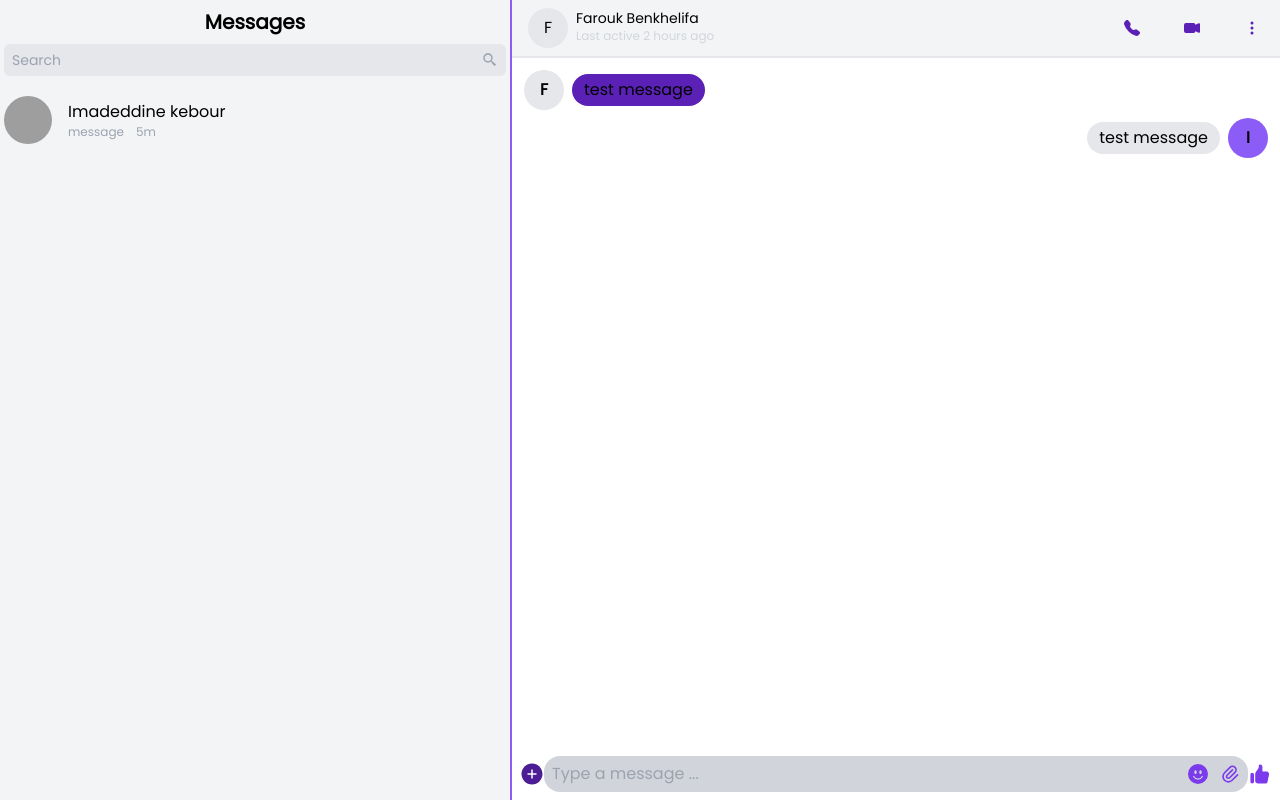
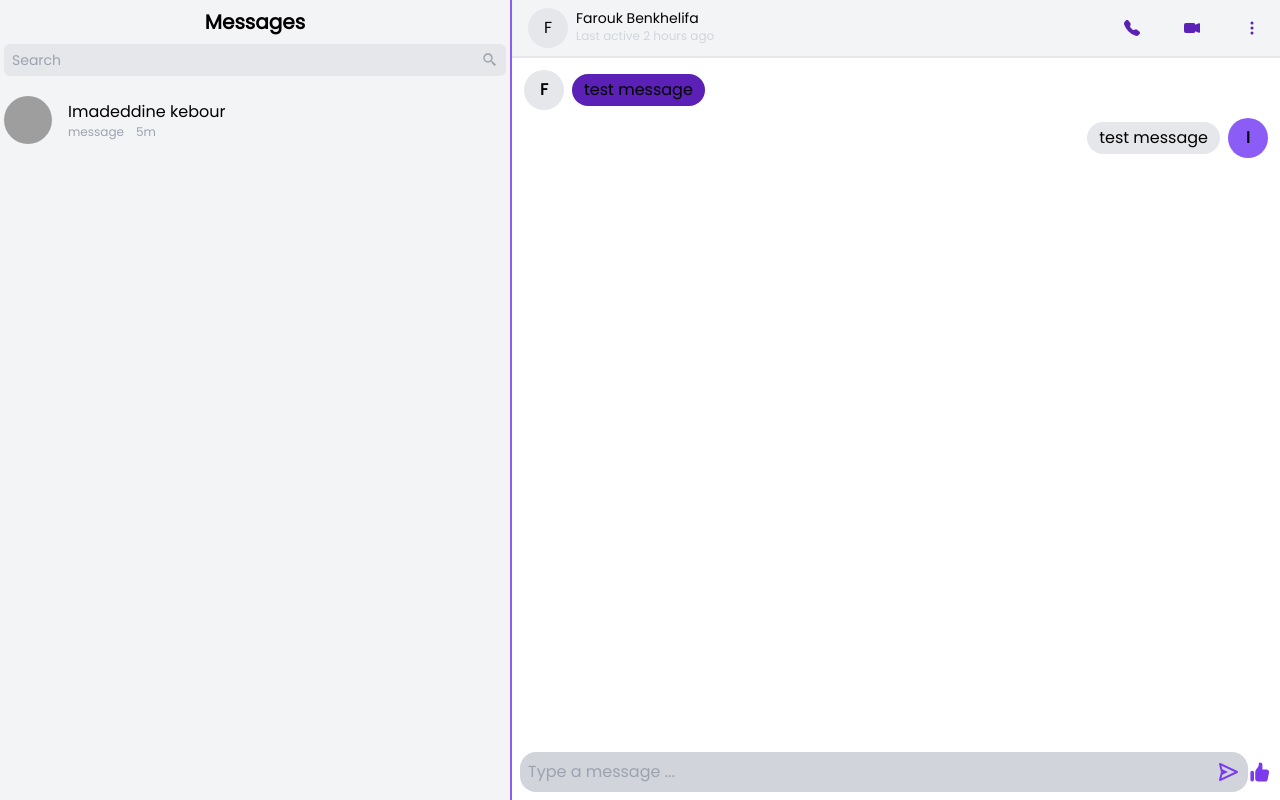
Before and after one commit to imadeddine000/chatapp, a React (Create React App) app: page /chat/123 in a window 1280 px wide. Built offline with nearby package versions, Linux system fonts and the light colour scheme; grey boxes are pictures that could not be loaded.

Commit message:
fix message component

```diff
--- a/src/Components/Sendmessage.jsx
+++ b/src/Components/Sendmessage.jsx
@@ -1,29 +1,25 @@
 import React from 'react'
 import {AiFillPlusCircle} from 'react-icons/ai'
-import {TbPaperclip} from 'react-icons/tb'
-import {BsEmojiSmileFill} from 'react-icons/bs'
 import {HiThumbUp} from 'react-icons/hi'
+import {BiSend} from 'react-icons/bi'
+
 const Sendmessage = () => {
   return (
     <div className='flex p-2 w-[100%]'>
         <div className='flex items-center space-x-0 grow'>
-            <div className='text-2xl text-violet-900 p-0 hover:bg-gray-300 rounded-full cursor-pointer'>
-                <AiFillPlusCircle/>
-            </div>
             <div className='flex items-center grow bg-gray-300 rounded-2xl p-1 '>
                 <input className='grow outline-none bg-gray-300 pl-1' type="text" name="" id=""  placeholder='Type a message ...'/>
                 <div className='flex items-center text-xl space-x-1 '>
-                    <div className='text-violet-600 text-xl hover:rounded-full hover:bg-gray-400 p-1 cursor-pointer'>
-                    <BsEmojiSmileFill/>
-                    </div>
-                    <div className='text-violet-600 text-xl  hover:rounded-full hover:bg-gray-400 p-1 cursor-pointer'>
-                    <TbPaperclip/>
+                    <div className='text-violet-600 text-2xl hover:rounded-full hover:bg-gray-400 p-1 cursor-pointer'>
+                    <BiSend/>
                     </div>
                 </div>
 
             </div>
-                <div className='text-violet-600 text-2xl cursor-pointer '>
+                <div className='text-violet-600 text-2xl cursor-pointer flex items-center '>
+                    <button>
                     <HiThumbUp/>
+                    </button>
                 </div>
         </div>
     </div>
```
